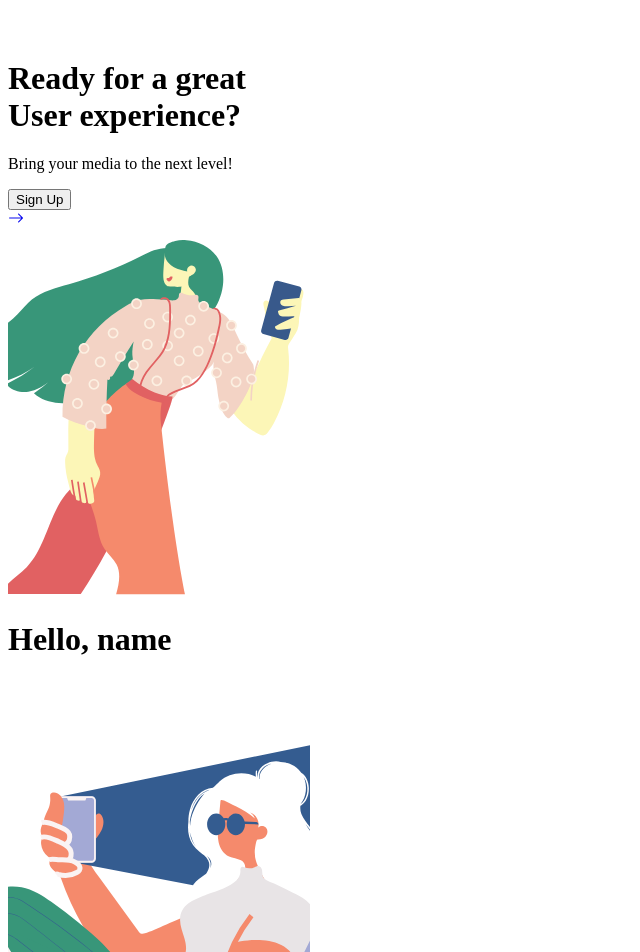
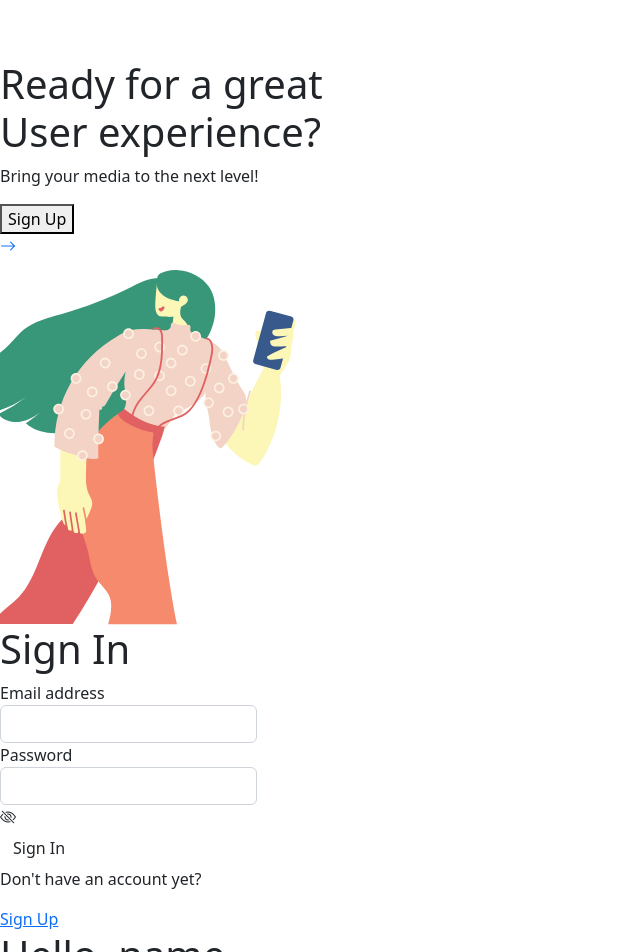
Before and after one commit to NikitaSergeev07/hack_front, a Vue app: page / in a window 1280 px wide. Shown: the top 952 px of the page, without its empty margins (0-640 px from the left). Built offline with nearby package versions, Linux system fonts and the light colour scheme.

Commit message:
feat: add sign-in component, bootstrap css

```diff
--- a/public/index.html
+++ b/public/index.html
@@ -6,6 +6,7 @@
     <meta name="viewport" content="width=device-width,initial-scale=1.0">
     <link rel="icon" href="<%= BASE_URL %>favicon.ico">
     <link rel="stylesheet" href="https://cdn.jsdelivr.net/npm/bootstrap-icons@1.10.3/font/bootstrap-icons.css">
+    <link rel="stylesheet" href="https://cdn.jsdelivr.net/npm/bootstrap@5.2.3/dist/css/bootstrap.min.css">
     <title><%= htmlWebpackPlugin.options.title %></title>
   </head>
   <body>
--- a/src/App.vue
+++ b/src/App.vue
@@ -1,15 +1,19 @@
 <template>
   <EnterScreen />
+  <SignIn />
   <MainPage />
 </template>
 
 <script>
-import EnterScreen from './components/EnterScreen/EnterScreen.vue'
-import MainPage from './components/MainPage/MainPage.vue'
+import EnterScreen from './components/EnterScreen/EnterScreen.vue';
+import MainPage from './components/MainPage/MainPage.vue';
+import SignIn from './components/SignIn/SignIn.vue';
+
 export default {
   name: 'App',
   components: {
     EnterScreen,
+    SignIn,
     MainPage,
   }
 }
--- /dev/null
+++ b/src/components/SignIn/SignIn.vue
@@ -0,0 +1,29 @@
+<template>
+    <div class="sign-in wrapper">
+        <h1 class="headline sign-in__headline">Sign In</h1>
+
+        <form action="#/main" class="form sign-in__form">
+
+            <div class="form-group">
+                <label class="input-wrapper">Email address
+                    <input type="email" class="form-control" />
+                </label>
+            </div>
+
+            <div class="form-group">
+                <label class="input-wrapper">Password
+                    <input type="password" class="form-control" />
+                    <i class="bi bi-eye-slash"></i>
+                </label>
+            </div>
+
+            <button type="submit" class="btn form__button">Sign In</button>
+        </form>
+
+        <div class="options sign-up__options">
+            <p class="options__description">Don't have an account yet?</p>
+            <a href="#/sign-up" class="options__link">Sign Up</a>
+        </div>
+
+    </div>
+</template>
```
